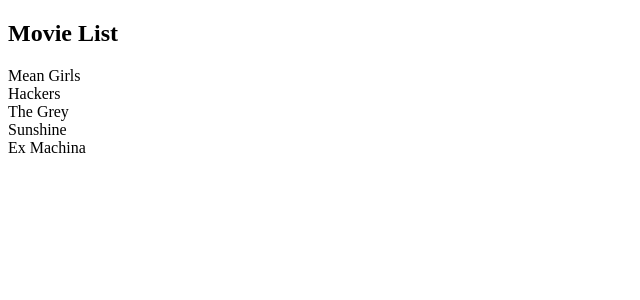
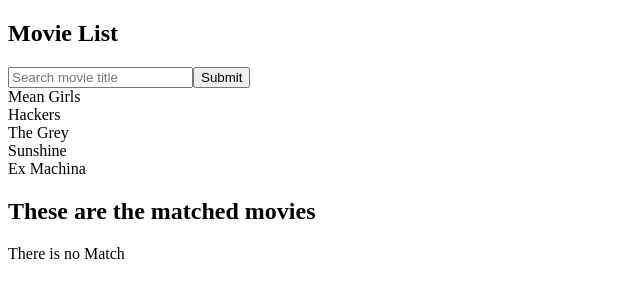
Before and after one commit to leal10/Movie-list, a React app: page / in a window 1280 px wide. Shown: the top 300 px of the page, without its empty margins (0-640 px from the left). Built offline with nearby package versions, Linux system fonts and the light colour scheme; the HTML template or start-up script is replaced by a standard one.

Commit message:
Incorporated a search bar, shows the match search

```diff
--- /dev/null
+++ b/react-client/src/components/Matches.jsx
@@ -0,0 +1,12 @@
+import React from 'react';
+import Movie from './Movie.jsx'
+
+const Matches = (props) => (
+  <div>
+    {props.matches.map((match, i) => {
+      return <Movie key={i} title={match.title}/>
+    })}
+  </div>
+)
+
+export default Matches;
--- a/react-client/src/index.jsx
+++ b/react-client/src/index.jsx
@@ -1,7 +1,8 @@
 import React from 'react';
 import ReactDOM from 'react-dom';
 import $ from 'jquery';
-import MovieList from './components/MovieList.jsx'
+import MovieList from './components/MovieList.jsx';
+import Matches from './components/Matches.jsx';
 
 
 class App extends React.Component {
@@ -14,11 +15,32 @@
         { title: 'The Grey' },
         { title: 'Sunshine' },
         { title: 'Ex Machina' },
-      ]
+      ],
+      searchInput: ''
     }
+    //handlers
+    this.inputHandler = this.inputHandler.bind(this);
+    this.sumbitButtonHandler = this.sumbitButtonHandler.bind(this);
   }
 
   componentDidMount() {
+
+  }
+
+  //handler for search Input
+  inputHandler(event) {
+    event.preventDefault();
+    this.setState({searchInput: event.target.value})
+  }
+
+  //handler for click of button
+  sumbitButtonHandler(event) {
+    event.preventDefault();
+    console.log("pressed");
+
+    const matches = this.state.movies.filter(match => match.title === this.state.searchInput);
+
+    this.setState({movieMatch: matches})
 
   }
 
@@ -26,7 +48,15 @@
     return (
       <div>
         <h2>Movie List</h2>
+        <form>
+          <input onChange={this.inputHandler} type='text' placeholder='Search movie title'></input>
+          <button onClick={this.sumbitButtonHandler}>Submit</button>
+        </form>
         <MovieList movies={this.state.movies}/>
+
+        <h2>These are the matched movies</h2>
+        {(this.state.movieMatch !== undefined) ? <Matches matches={this.state.movieMatch}/> : <div>There is no Match</div>}
+
       </div>)
   }
 }
```
Also changed, not shown: 1 other file (tests, documents, lock files or other folders).
